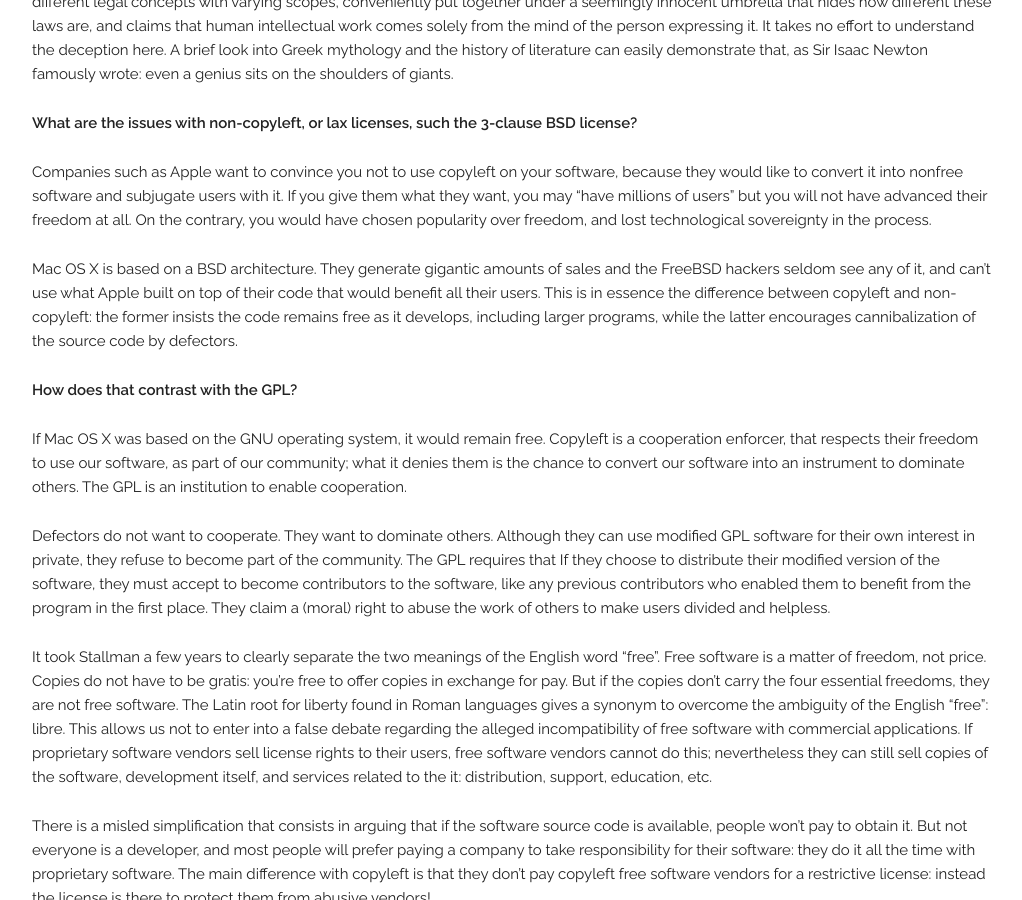
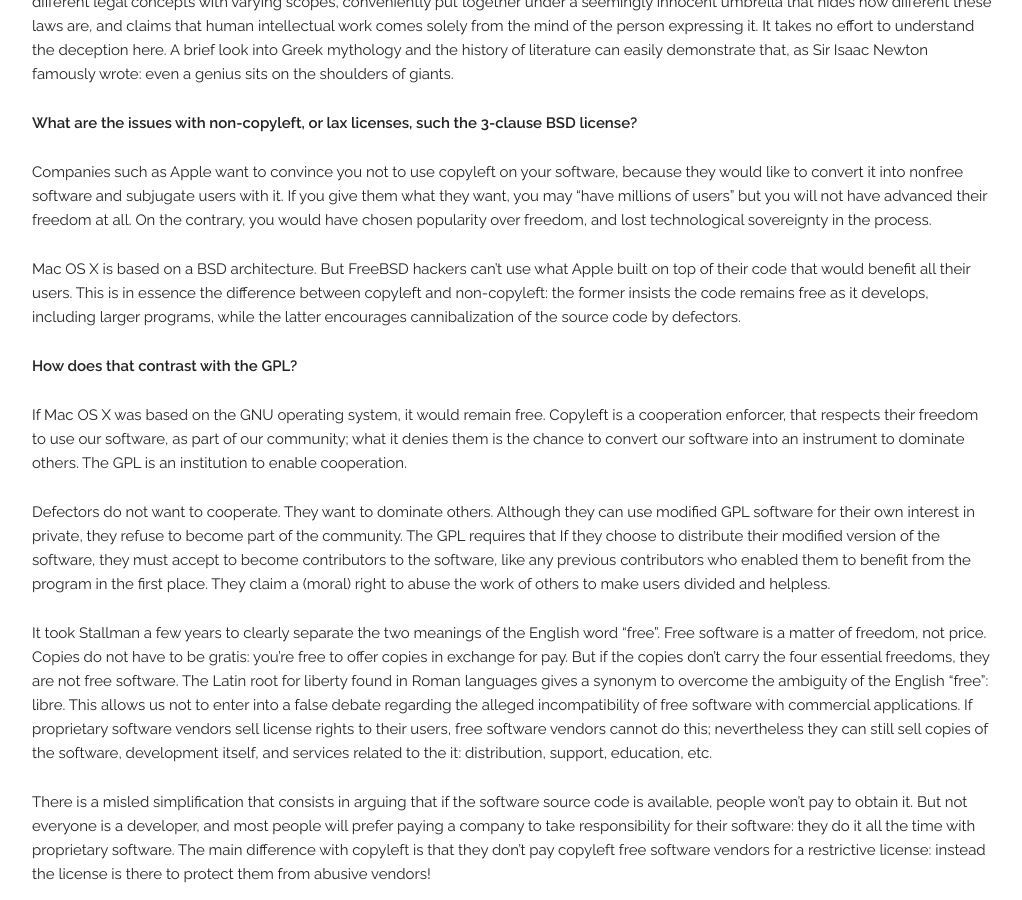
Before and after one commit to costoffreedom/costoffreedom.cc, a Jekyll site: the page built from book/opening:freedom/free-as-in-commons.md, in a window 1280 px wide and 900 px high, scrolled down 1986 px. Shown: the whole window, without its empty margins (128-1150 px from the left). Built offline with Jekyll 4.4.1, drawn with Linux system fonts in a browser that asks for light colours.

Commit message:
Remove controversial sentence

```diff
--- a/book/opening:freedom/free-as-in-commons.md
+++ b/book/opening:freedom/free-as-in-commons.md
@@ -132,10 +132,9 @@
 freedom at all. On the contrary, you would have chosen popularity over
 freedom, and lost technological sovereignty in the process.
 
-Mac OS X is based on a BSD architecture. They generate gigantic
-amounts of sales and the FreeBSD hackers seldom see any of it, and
-can't use what Apple built on top of their code that would benefit all
-their users. This is in essence the difference between copyleft and
+Mac OS X is based on a BSD architecture. But FreeBSD hackers can't use
+what Apple built on top of their code that would benefit all their
+users. This is in essence the difference between copyleft and
 non-copyleft: the former insists the code remains free as it develops,
 including larger programs, while the latter encourages cannibalization
 of the source code by defectors.
```
